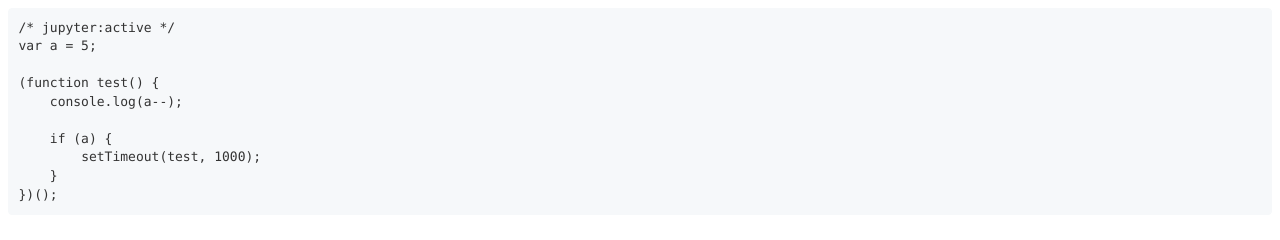
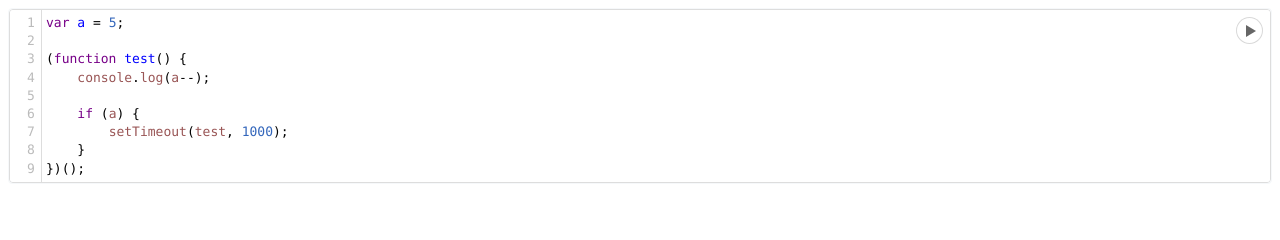
Before and after one commit to hbi99/jupyter.js, a website: page demo/barebone.htm in a window 1280 px wide. Drawn offline with nearby package versions, Linux system fonts and the light colour scheme.

Commit message:
more paths

```diff
--- a/demo/barebone.htm
+++ b/demo/barebone.htm
@@ -5,8 +5,8 @@
 <meta http-equiv="X-UA-Compatible" content="IE=10">
 <meta name="viewport" content="width=device-width,minimum-scale=1.0,initial-scale=1.0" />
 <title></title>
-<link type="text/css" href="../dest/jupyter.min.css" media="all" rel="stylesheet"/>
-<script type="text/javascript" src="../dest/jupyter.min.js"></script>
+<link type="text/css" href="../dist/jupyter.min.css" media="all" rel="stylesheet"/>
+<script type="text/javascript" src="../dist/jupyter.min.js"></script>
 </head>
 <body>
 
```
Also changed, not shown: demo/markdown.htm (+2 -2 lines).
